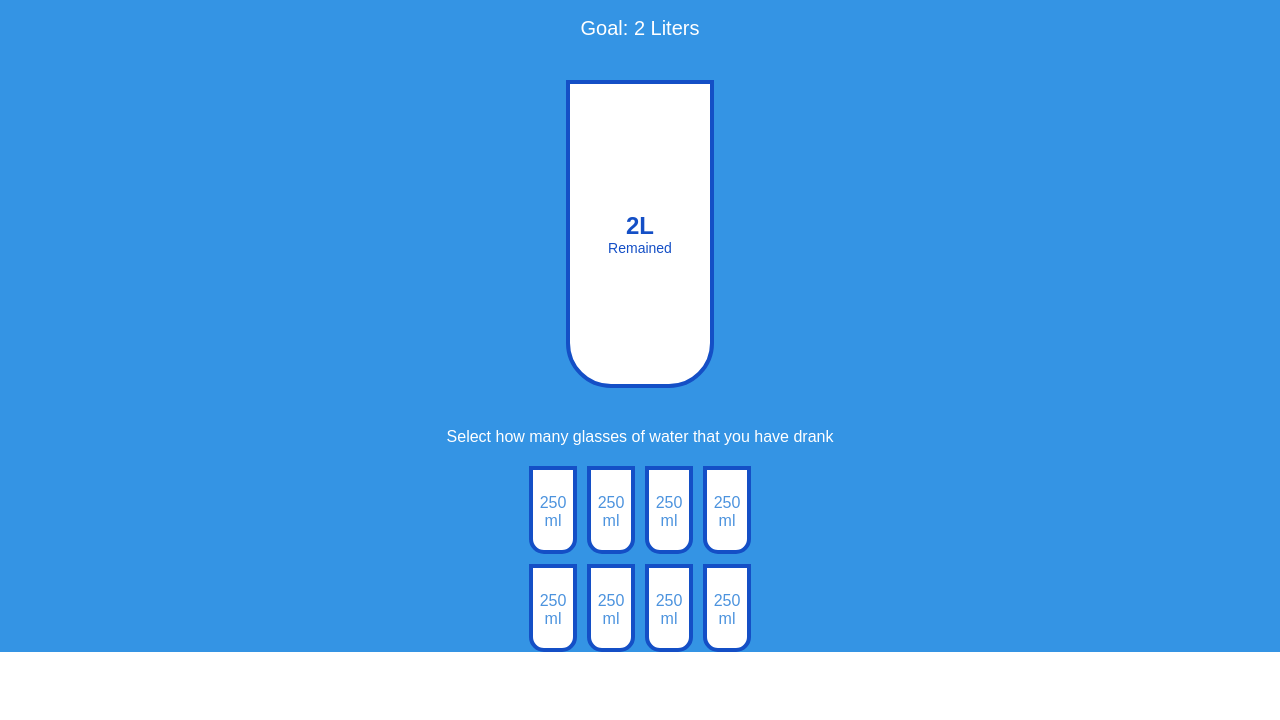
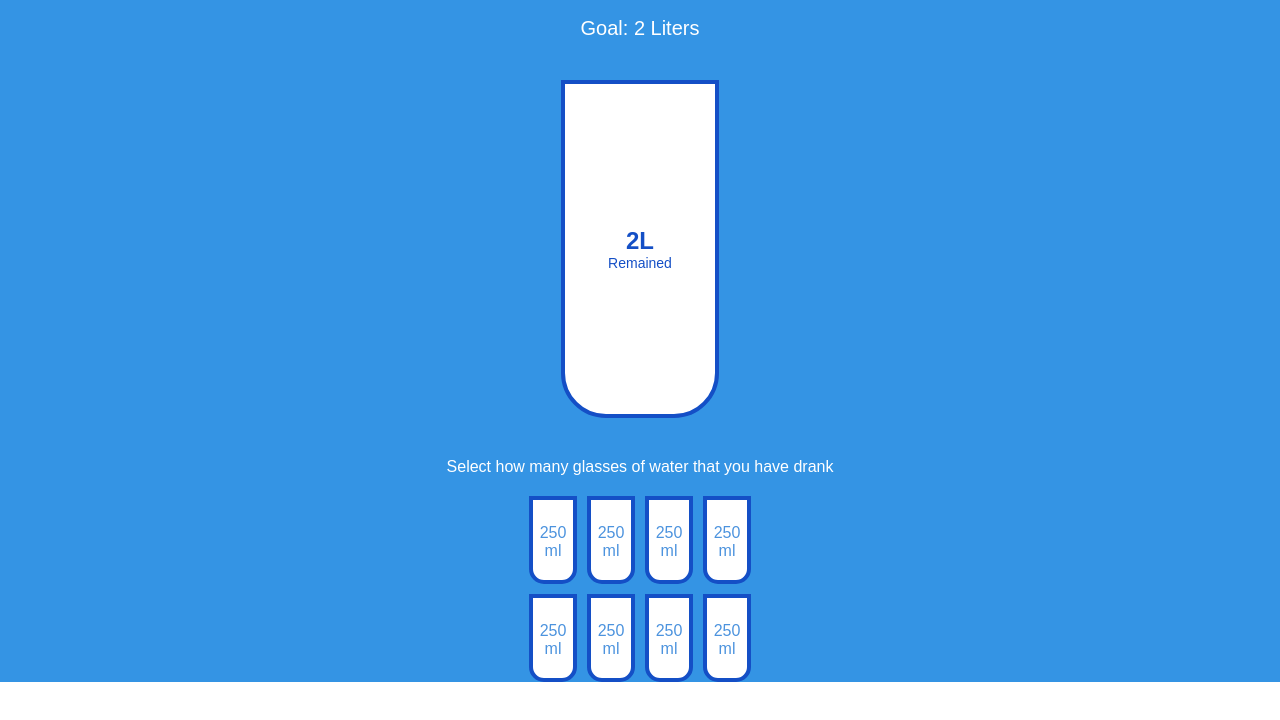
Before and after one commit to VishalRawat10/Water-Chart, a plain HTML site: page index.html in a window 1280 px wide. Shown: the part 60-780 px from the top of the page. Drawn offline with Linux system fonts and the light colour scheme.

Commit message:
some changes

```diff
--- a/style.css
+++ b/style.css
@@ -27,8 +27,8 @@ h1{
     z-index: 10;
     margin: 40px;
     background-color: white;
-    height: 300px;
-    width: 140px;
+    height: 330px;
+    width: 150px;
     border:4px solid #144FC6;
     border-bottom-left-radius: 45px;
     border-bottom-right-radius: 45px;
@@ -88,6 +88,7 @@ h1{
     border:4px solid #144FC6;
     border-bottom-left-radius: 15px;
     border-bottom-right-radius: 15px;
+    transition: all 0.2s linear ;
 }
 
 .glass::after{
```
